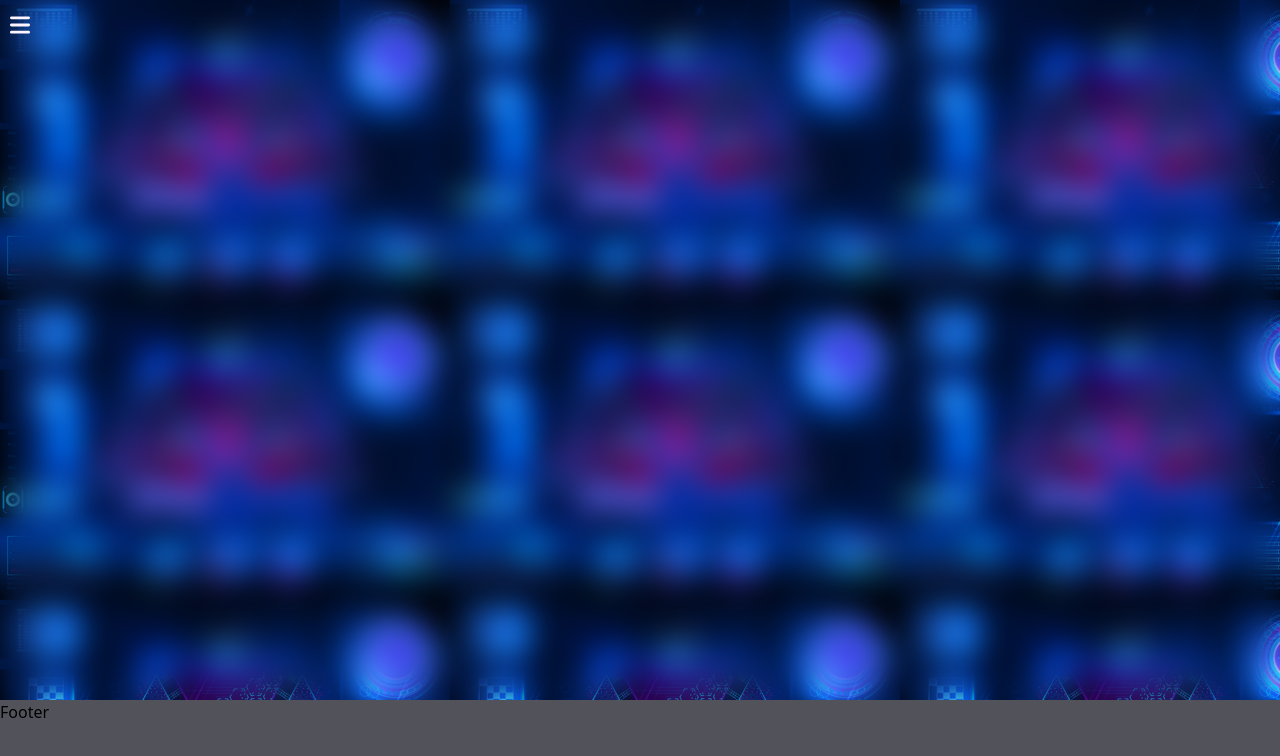
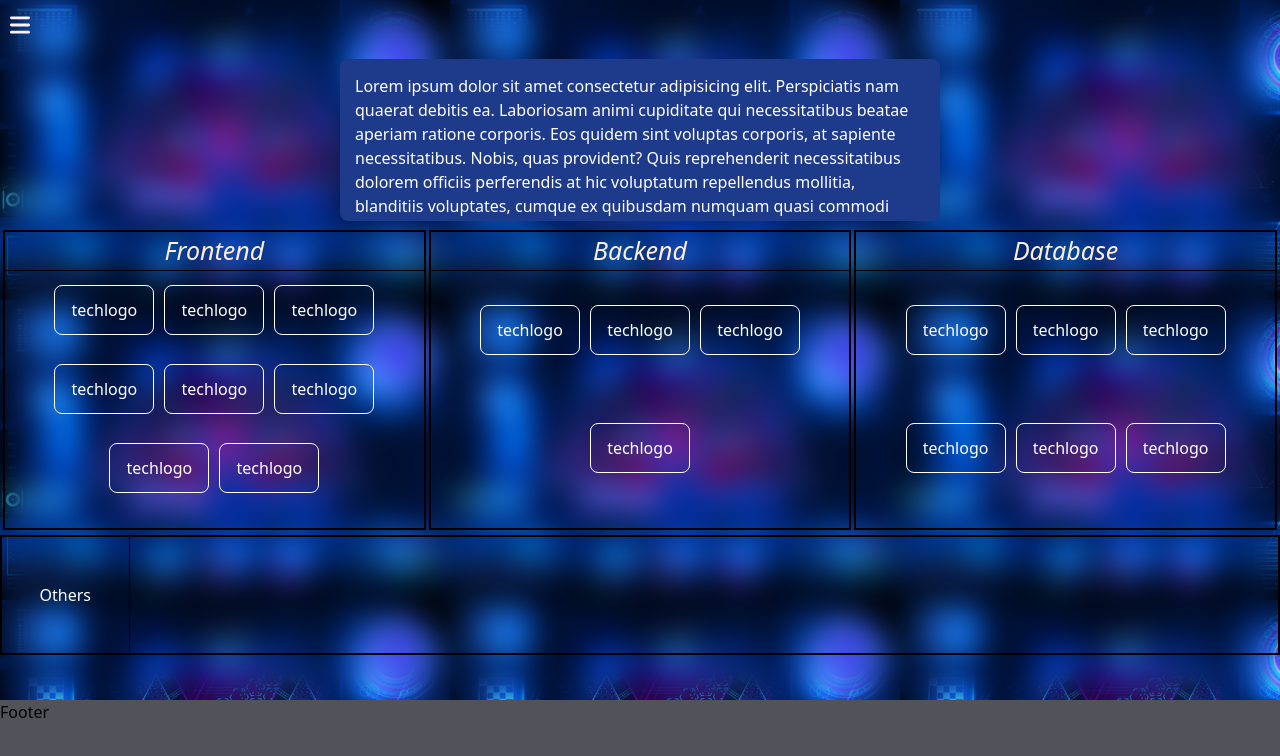
Before and after one commit to nii-shaan/portfolioD-1, a React (Vite) app: page /about in a window 1280 px wide. Shown: the top 756 px of the page. Built offline with nearby package versions, Linux system fonts and the light colour scheme.

Commit message:
about section finished

```diff
--- a/src/Components/Pages/About.jsx
+++ b/src/Components/Pages/About.jsx
@@ -1,10 +1,93 @@
 import React from 'react'
+import TechCards from './TechCards'
 
 function About() {
   return (
     <div className='bg-bgOne h-[700px] w-full flex items-center  justify-center  '>
 
-    <div className='h-full w-full  backdrop-blur-[15px]'>
+    <div className='h-full w-full  backdrop-blur-[15px] flex justify-center items-center'>
+
+      <div id='area' className=' h-[600px] w-[1400px]'>
+
+        <div id='textContainer' className=" h-[30%] w-full flex items-center justify-center ">
+
+          <div className='bg-blue-900 text-white h-[90%] w-[600px] overflow-y-scroll p-[15px] rounded-lg'>
+            <p>Lorem ipsum dolor sit amet consectetur adipisicing elit. Perspiciatis nam quaerat debitis ea. Laboriosam animi cupiditate qui necessitatibus beatae aperiam ratione corporis. Eos quidem sint voluptas corporis, at sapiente necessitatibus.
+            Nobis, quas provident? Quis reprehenderit necessitatibus dolorem officiis perferendis at hic voluptatum repellendus mollitia, blanditiis voluptates, cumque ex quibusdam numquam quasi commodi omnis aspernatur rem fugiat ipsum veritatis, animi dolore.
+            Dolore similique nisi, rerum blanditiis ea aut nobis architecto, unde, nulla deleniti vero. Rem ab, dolorum hic quam ratione itaque vero commodi ducimus eveniet quo explicabo laboriosam deleniti aspernatur corporis. Lorem ipsum dolor sit amet consectetur adipisicing elit. Fugit in, beatae minima voluptates distinctio velit temporibus! Similique, magni. Esse delectus temporibus libero iusto necessitatibus. Nobis consequuntur possimus quisquam repudiandae quod! </p>
+          </div>
+        </div>
+
+        <div id='techsSection' className=' h-[50%] w-full flex  items-center justify-evenly'>
+
+          <div id='frontEndSection' className='h-full w-[33%] border-black border-[2px]'>
+
+            <h2 className='block text-center text-[25px] text-orange-100 italic border-black border-b'>Frontend</h2>
+            <div className='h-[80%] flex flex-wrap items-center justify-center'>
+            <TechCards/>
+            <TechCards/>
+            <TechCards/>
+            <TechCards/>
+            <TechCards/>
+            <TechCards/>
+            <TechCards/>
+            <TechCards/>
+
+
+            </div>
+
+
+
+          </div>
+          <div id='backEndSection' className='h-full w-[33%] border-black border-[2px]'>
+
+          <h2 className='block text-center text-[25px] text-orange-100 italic border-black border-b'>Backend</h2>
+            <div className='h-[80%] flex flex-wrap items-center justify-center'>
+            <TechCards/>
+            <TechCards/>
+            <TechCards/>
+            <TechCards/>
+
+
+
+            </div>
+
+          </div>
+
+          <div id='database section' className='h-full w-[33%] border-black border-[2px]'>
+
+
+          <h2 className='block text-center text-[25px] text-orange-100 italic border-black border-b'>Database</h2>
+            <div className='h-[80%] flex flex-wrap items-center justify-center'>
+            <TechCards/>
+            <TechCards/>
+            <TechCards/>
+            <TechCards/>
+            <TechCards/>
+            <TechCards/>
+
+
+
+            </div>
+          </div>
+
+
+        </div>
+
+        <div id='othersSection' className='border-black border-[2px] w-full h-[20%] mt-[5px]'>
+
+          <div className='w-[10%] border-r border-black text-white h-full inline-flex flex-row items-center justify-center'>
+            <h1 className='inline'>Others</h1>
+          </div>
+
+
+
+        </div>
+
+
+
+
+      </div>
 
 
 
--- /dev/null
+++ b/src/Components/Pages/TechCards.jsx
@@ -0,0 +1,16 @@
+import React from "react";
+
+function TechCards({ techName = "techlogo" }) {
+  return(
+  <>
+
+  <div className="border border-white h-[50px] w-[100px] m-[5px] flex items-center justify-center text-white rounded-lg ">
+{techName}
+  </div>
+
+
+  </>
+)
+}
+
+export default TechCards;
```
